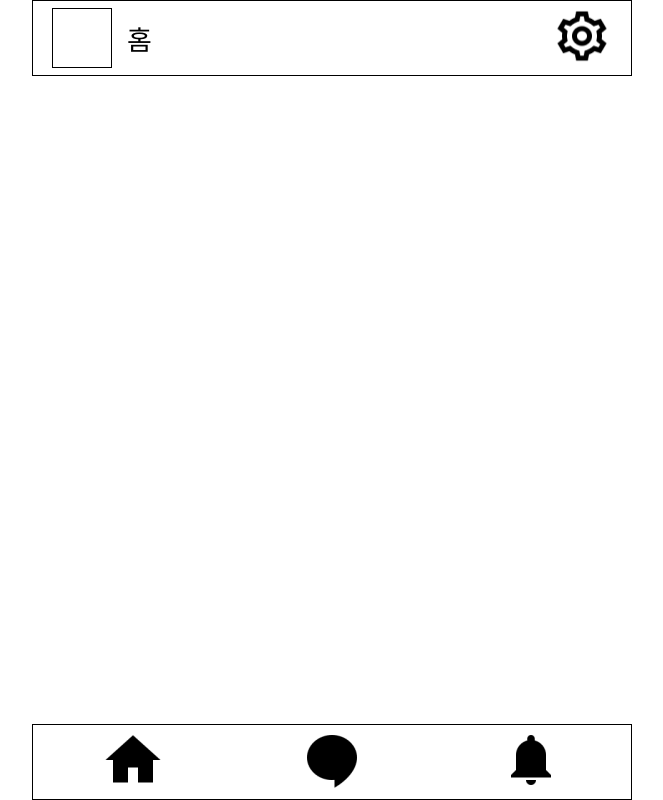
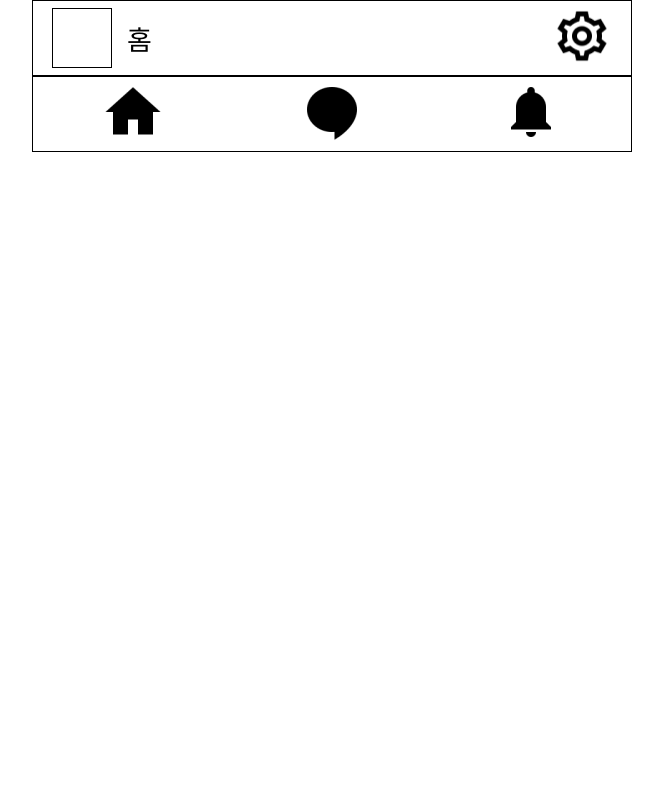
Before and after one commit to soma-baekgu/A-Maker-FE, a Next.js app: page /home in a window 1280 px wide. Shown: the whole page, without its empty margins (308-971 px from the left). Built offline with nearby package versions, Linux system fonts and the light colour scheme.

Commit message:
feat: 채팅방 하단바 component 구현

```diff
--- a/src/app/chat/page.module.css
+++ b/src/app/chat/page.module.css
@@ -1,3 +1,12 @@
-.page{
+.page {
+    display: flex;
+    flex-direction: column;
+    flex: 1;
+}
 
+
+.content {
+    display: flex;
+    flex-direction: column;
+    flex: 1;
 }
--- a/src/app/chatroom/_component/chatInput.module.css
+++ b/src/app/chatroom/_component/chatInput.module.css
@@ -0,0 +1,31 @@
+.component {
+    padding: 11px 15px;
+    display: flex;
+    width: 100%;
+    flex-direction: row;
+    box-sizing: border-box;
+    border: 1px solid black;
+    align-items: center;
+}
+
+.plusButton:hover {
+    opacity: 0.8;
+}
+
+.input {
+    font-size: 23px;
+    display: flex;
+    align-content: center;
+    justify-content: center;
+    margin: 11px;
+    flex: 1;
+    outline: none;
+    border: none;
+}
+
+.sendButton {
+    font-size: 27px;
+    padding: 10px;
+    box-sizing: border-box;
+    border: 1px solid black;
+}
--- a/src/app/chatroom/page.module.css
+++ b/src/app/chatroom/page.module.css
@@ -1,2 +1,6 @@
 .page{
 }
+
+.content{
+
+}
--- a/src/app/home/page.tsx
+++ b/src/app/home/page.tsx
@@ -1,10 +1,12 @@
 import styles from './page.module.css';
 import TopBar from "@/app/_component/TopBar";
+import BottomBar from "@/app/_component/BottomBar";
 
 export default function Home() {
     return (
         <div className={styles.page}>
             <TopBar pageType='홈'/>
+            <BottomBar/>
         </div>
     );
 }
--- a/src/app/layout.tsx
+++ b/src/app/layout.tsx
@@ -1,14 +1,12 @@
 "use client";
 
 import styles from './layout.module.css';
-import BottomBar from "@/app/_component/BottomBar";
 
 export default function RootLayout({children}: Readonly<{ children: React.ReactNode }>) {
     return (
         <html lang="en">
         <body className={styles.body}>
         <div className={styles.content}>{children}</div>
-        <BottomBar/>
         </body>
         </html>
     );
```
Also changed, not shown: src/app/chat/page.tsx (+7 -3 lines), src/app/chatroom/_component/ChatInput.tsx (+22 -0 lines), src/app/chatroom/page.tsx (+7 -0 lines), public/button/plus.png (added).
